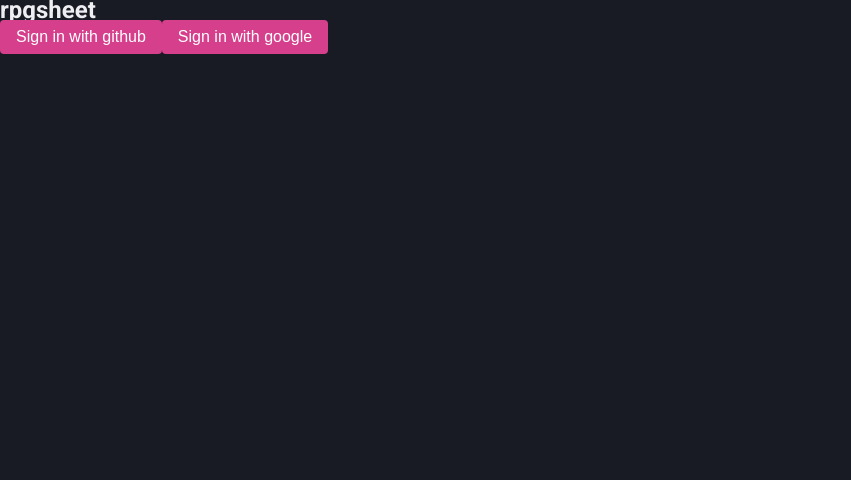
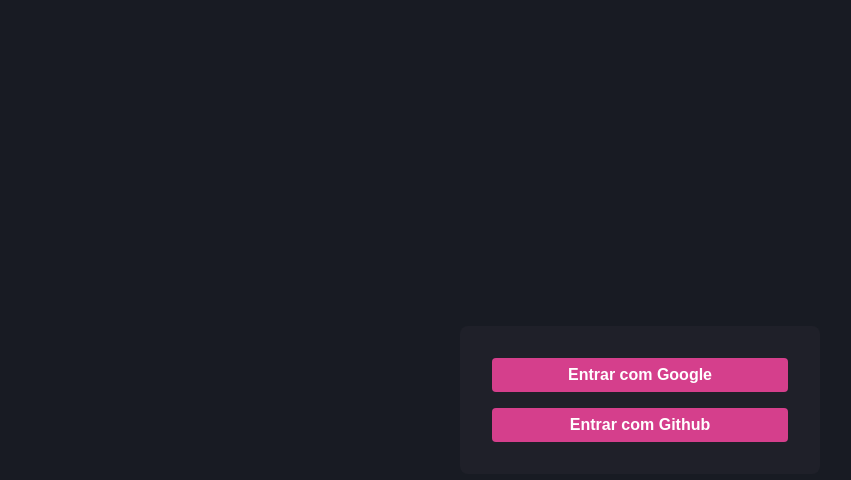
Before and after one commit to AlexsandroBezerra/rpgsheet-legacy, a Next.js app: page / in a window 1280 px wide. Shown: the top 480 px of the page, without its empty margins (0-851 px from the left). Built offline with nearby package versions, Linux system fonts and the light colour scheme.

Commit message:
feat: add login styles

```diff
--- a/pages/_document.tsx
+++ b/pages/_document.tsx
@@ -33,7 +33,7 @@
         <Head>
           <link rel="preconnect" href="https://fonts.googleapis.com" />
           <link rel="preconnect" href="https://fonts.gstatic.com" crossOrigin="" />
-          <link href="https://fonts.googleapis.com/css2?family=Roboto:wght@400;500;700&display=swap" rel="stylesheet" />
+          <link href="https://fonts.googleapis.com/css2?family=Roboto:wght@400;600;700&display=swap" rel="stylesheet" />
         </Head>
 
         <body>
--- a/pages/dashboard.tsx
+++ b/pages/dashboard.tsx
@@ -1,7 +1,8 @@
 import Head from 'next/head'
 import { signOut, useSession } from 'next-auth/react'
-import { Button, Heading } from 'rebass/styled-components'
+import { Heading } from 'rebass/styled-components'
 
+import { Button } from '~/components/Button'
 import { withAuthentication } from '~/hoc/withAuthentication'
 
 function Home() {
--- a/pages/index.tsx
+++ b/pages/index.tsx
@@ -1,31 +1,17 @@
 import Head from 'next/head'
-import { useRouter } from 'next/router'
-import { signIn } from 'next-auth/react'
 
-import { Button, Heading, Text } from 'rebass/styled-components'
+import { Home } from '~/pages/Home'
 
-function Home() {
-  const { query } = useRouter()
-
+function HomePage() {
   return (
     <>
       <Head>
         <title>rpgsheet</title>
       </Head>
 
-      <Heading as="h1">rpgsheet</Heading>
-
-      <Button type="button" onClick={() => signIn('github', { callbackUrl: '/dashboard' })}>
-        Sign in with github
-      </Button>
-
-      <Button type="button" onClick={() => signIn('google', { callbackUrl: '/dashboard' })}>
-        Sign in with google
-      </Button>
-
-      <Text>{query.error && 'Erro ao fazer login'}</Text>
+      <Home />
     </>
   )
 }
 
-export default Home
+export default HomePage
--- /dev/null
+++ b/src/components/Button/Button.tsx
@@ -0,0 +1,14 @@
+import { ForwardedRef, forwardRef } from 'react'
+import type { ButtonProps } from 'rebass'
+
+import { ButtonContainer } from './styles'
+
+export const Button = forwardRef(({ children, ...rest }: ButtonProps, ref: ForwardedRef<HTMLButtonElement>) => {
+  return (
+    <ButtonContainer {...rest} ref={ref}>
+      {children}
+    </ButtonContainer>
+  )
+})
+
+Button.displayName = 'Button'
--- /dev/null
+++ b/src/components/Button/index.ts
@@ -0,0 +1 @@
+export { Button } from './Button'
--- /dev/null
+++ b/src/components/Button/styles.ts
@@ -0,0 +1,11 @@
+import styled from 'styled-components'
+import { theme } from 'styled-tools'
+import { Button } from 'rebass/styled-components'
+
+export const ButtonContainer = styled(Button)`
+  font-weight: 600;
+
+  :hover {
+    background: ${theme('colors.primaryHover')};
+  }
+`
--- /dev/null
+++ b/src/pages/Home/Home.tsx
@@ -0,0 +1,15 @@
+import { Button } from '~/components/Button'
+import { signIn } from '~/utils/signIn'
+
+import { Main, SignInContainer } from './styles'
+
+export function Home() {
+  return (
+    <Main alignItems="center" justifyContent="center">
+      <SignInContainer>
+        <Button onClick={() => signIn('google')}>Entrar com Google</Button>
+        <Button onClick={() => signIn('github')}>Entrar com Github</Button>
+      </SignInContainer>
+    </Main>
+  )
+}
--- /dev/null
+++ b/src/pages/Home/index.ts
@@ -0,0 +1 @@
+export { Home } from './Home'
--- /dev/null
+++ b/src/pages/Home/styles.ts
@@ -0,0 +1,23 @@
+import styled from 'styled-components'
+import { Flex } from 'rebass/styled-components'
+import { theme } from 'styled-tools'
+
+export const Main = styled(Flex)`
+  align-item: center;
+  justift-content: center;
+
+  height: 100vh;
+  width: 100vw;
+`
+
+export const SignInContainer = styled(Flex)`
+  border-radius: 0.5rem;
+  width: 95%;
+  max-width: 22.5rem;
+
+  gap: 1rem;
+  flex-direction: column;
+
+  padding: 2rem;
+  background: ${theme('colors.gray.800')};
+`
--- a/src/styles/fonts.ts
+++ b/src/styles/fonts.ts
@@ -40,6 +40,6 @@
 }
 
 export const lineHeights: Typography = {
-  body: '1.5rem',
-  heading: '1.25rem'
+  body: 'initial',
+  heading: 'initial'
 }
--- /dev/null
+++ b/src/utils/signIn.ts
@@ -0,0 +1,7 @@
+import { signIn as NextAuthSignIn } from 'next-auth/react'
+
+type SignInProvider = 'github' | 'google'
+
+export function signIn(provider: SignInProvider) {
+  return NextAuthSignIn(provider, { callbackUrl: '/dashboard' })
+}
```
Also changed, not shown: .eslintrc.json.
